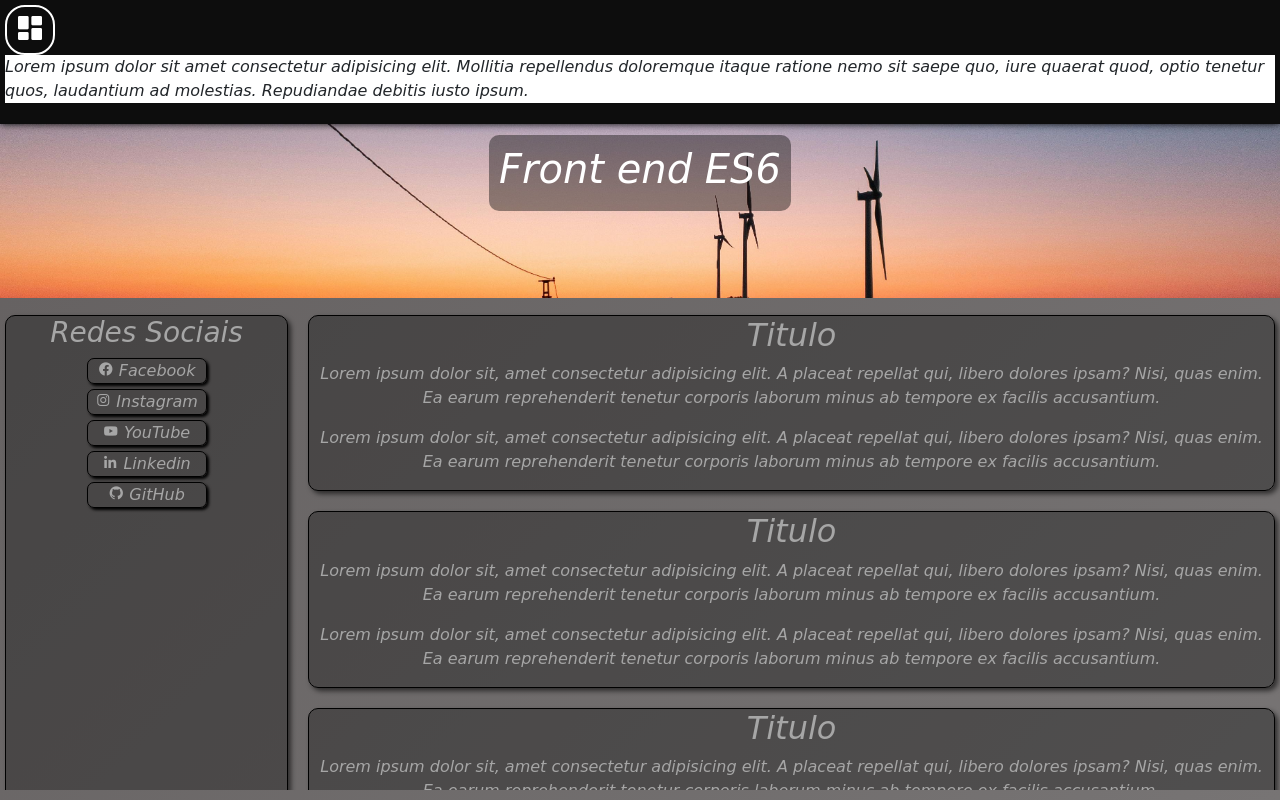
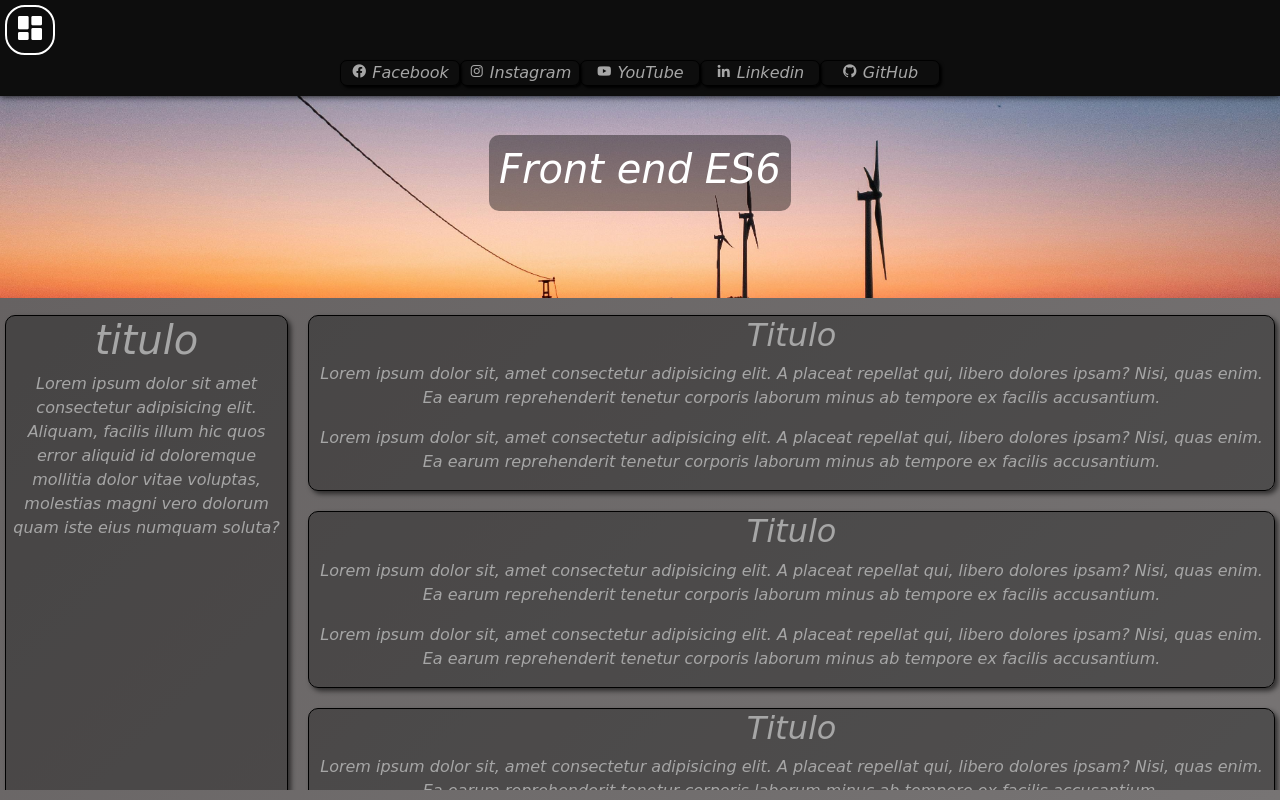
Before and after one commit to rudr1gu/HTML-ES6, a plain HTML site: page source/index.html in a window 1280 px wide. Both pictures are taken after a click on the button 30 px from the left and 30 px from the top of the page. Drawn offline with nearby package versions, Linux system fonts and the light colour scheme.

Commit message:
Alteração

```diff
--- a/estilos/estilo.css
+++ b/estilos/estilo.css
@@ -81,7 +81,9 @@ nav{
 
 div#menu{
     display: none;
-    background-color: white;
+    flex-direction: row;
+    justify-content: space-evenly;
+    align-items: center;
 }
 
 
@@ -146,6 +148,9 @@ div#menu{
 ul{
     margin: 0;
     padding: 0;
+    display: flex;
+    justify-content: space-evenly;
+    align-items: center;
 }
 
 .rSociais>ul>li>a{
--- a/source/index.html
+++ b/source/index.html
@@ -20,7 +20,15 @@
       <button id="btnDrawer"><i class='bx bxs-dashboard'></i></button>
     </div>
     <div id="menu">
-      <p>Lorem ipsum dolor sit amet consectetur adipisicing elit. Mollitia repellendus doloremque itaque ratione nemo sit saepe quo, iure quaerat quod, optio tenetur quos, laudantium ad molestias. Repudiandae debitis iusto ipsum.</p>
+      <section class="rSociais">
+        <ul>
+            <li><a href="#"><i class='bx bxl-facebook-circle'></i> Facebook</a></li>
+            <li><a href="#"><i class='bx bxl-instagram'></i> Instagram</a></li>
+            <li><a href="#"><i class='bx bxl-youtube'></i> YouTube</a></li>
+            <li><a href="#"><i class='bx bxl-linkedin'></i> Linkedin</a></li>
+            <li><a href="#"><i class='bx bxl-github' ></i> GitHub</a></li>
+        </ul>
+      </section>
     </div>
   </nav>
 
@@ -33,16 +41,8 @@
     <section id="grid">
         <article class="parent">
             <div class="div1">
-              <h3>Redes Sociais</h3>
-              <section class="rSociais">
-                <ul>
-                    <li><a href="#"><i class='bx bxl-facebook-circle'></i> Facebook</a></li>
-                    <li><a href="#"><i class='bx bxl-instagram'></i> Instagram</a></li>
-                    <li><a href="#"><i class='bx bxl-youtube'></i> YouTube</a></li>
-                    <li><a href="#"><i class='bx bxl-linkedin'></i> Linkedin</a></li>
-                    <li><a href="#"><i class='bx bxl-github' ></i> GitHub</a></li>
-                </ul>
-              </section>
+              <h1>titulo</h1>
+              <p>Lorem ipsum dolor sit amet consectetur adipisicing elit. Aliquam, facilis illum hic quos error aliquid id doloremque mollitia dolor vitae voluptas, molestias magni vero dolorum quam iste eius numquam soluta?</p>
             </div>
             <div class="div2">
                 <h2>Titulo</h2>
--- a/source/main.js
+++ b/source/main.js
@@ -2,5 +2,5 @@ const btnDrawer =  document.getElementById("btnDrawer")
 const menu =  document.getElementById("menu")
 
 btnDrawer.addEventListener("click", ()=>{
-    menu.style.display == "none" || menu.style.display == ""? menu.style.display = "block" : menu.style.display = "none";
+    menu.style.display == "none" || menu.style.display == ""? menu.style.display = "flex" : menu.style.display = "none";
  })
```
Also changed, not shown: 1 other file.
